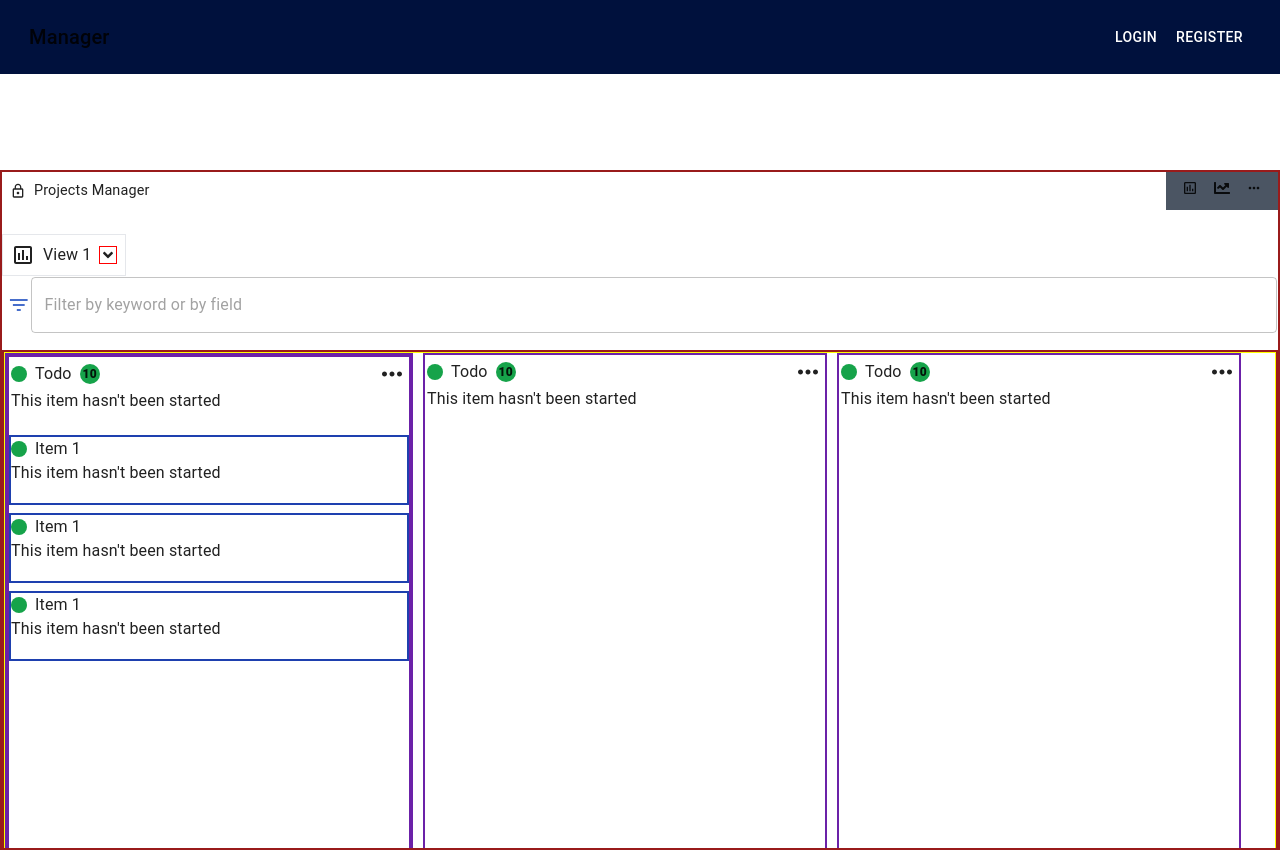
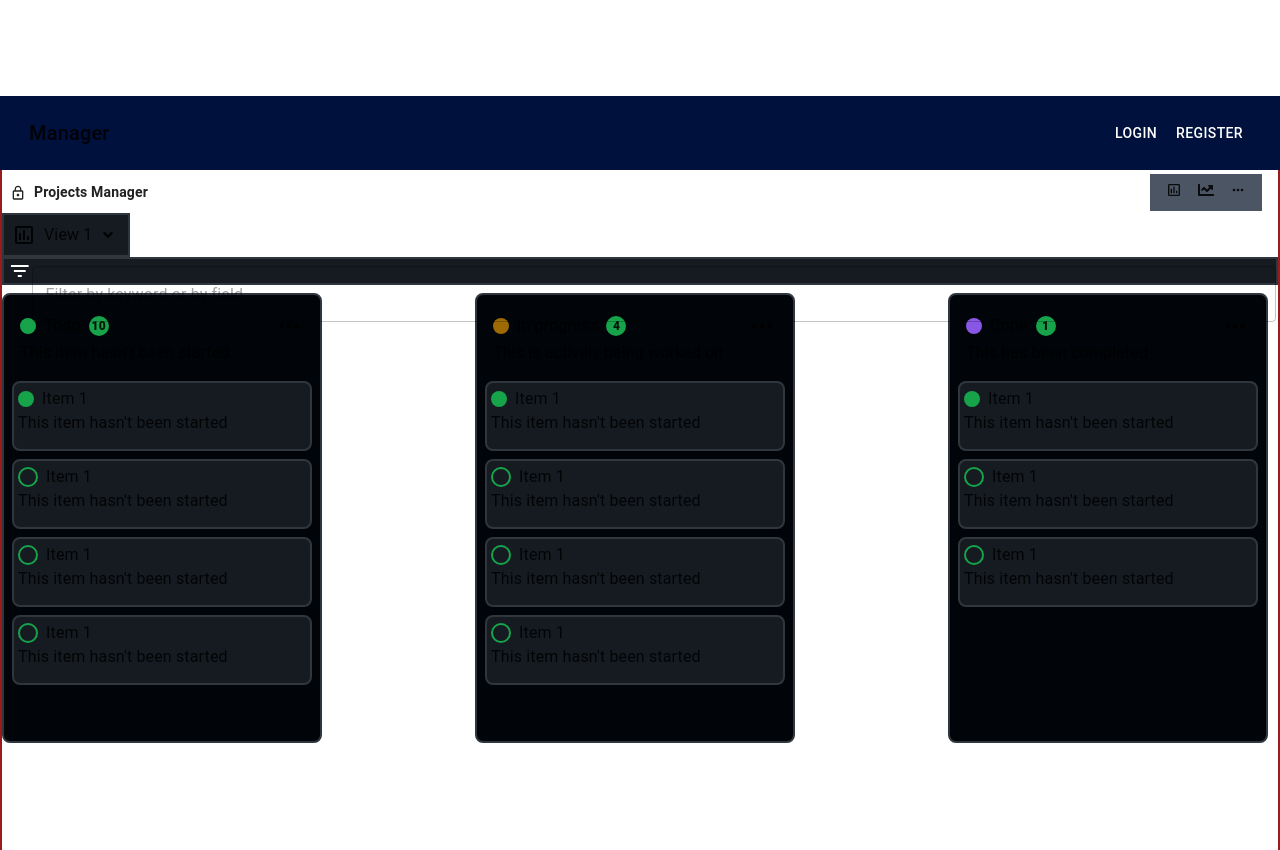
Before and after one commit to olatunde1998/project-manager, a Next.js app: page /Projects in a window 1280 px wide. Shown: the top 850 px of the page. Built offline with nearby package versions, Linux system fonts and the light colour scheme.

Commit message:
neccessary styling added

```diff
--- a/components/NavBar.tsx
+++ b/components/NavBar.tsx
@@ -26,14 +26,14 @@ function NavBar(props: Props) {
   const classes = useStyles();
 
   return (
-    <div className="bg-[#00113d] justify-center items-center">
+    <div className="fixed w-[100%] bg-[#00113d] justify-center items-center">
     <div
       // component="nav"
       className={classes.navBg}
       color="primary"
       style={{
         // border: "2px solid green",
-        maxWidth: "1440px",
+        maxWidth: "1300px",
         marginLeft: "auto",
         marginRight: "auto",
       }}
--- a/components/projectComponents/Filter.tsx
+++ b/components/projectComponents/Filter.tsx
@@ -3,6 +3,7 @@ import {
   MdLockOutline,
   MdMoreHoriz,
   MdOutline10K,
+  MdOutlineAdd,
   MdOutlineInsertChartOutlined,
 } from "react-icons/md";
 import View from "components/projectComponents/View";
@@ -16,7 +17,7 @@ const Filter = () => {
       <Grid container>
         <Grid
           item
-          className="p-2 ml-2 border-[1px] border-gray-200 flex items-center"
+          className="p-2 ml-2 border-2 border-[#30363d] bg-[#161b22] flex items-center"
         >
           <div className="mr-2">
             <MdOutlineInsertChartOutlined size={24} />
@@ -27,15 +28,16 @@ const Filter = () => {
           </div>
         </Grid>
         <Grid
-          sx={{ border: "1px solid white", paddingLeft: "4px" }}
+          sx={{ border: "2px solid #30363d", backgroundColor: "#161b22",color:"white", paddingLeft: "4px" }}
           item
           xs={12}
         >
           <div className="flex items-center">
-            <MdFilterList size={24} style={{ color: "rgb(71, 110, 203)" }} />
-            <div className="w-full h-full">
+            <MdFilterList size={24} style={{ color: "white" }} />
+            <div className="w-full h-[10px]">
               <TextField
-                className="w-full"
+                sx={{height:"2px"}}
+                className="w-full text-green-800"
                 type="text"
                 placeholder="Filter by keyword or by field"
               />
@@ -43,26 +45,24 @@ const Filter = () => {
           </div>
         </Grid>
       </Grid>
-      <div className="overflow-auto h-[500px] mt-4 mb-16 border-2 border-red-800">
+      <div className="overflow-x-auto h-[500px] mt-2 mb-16">
         <div
           style={{
-            border: "1px solid yellow",
+            // border: "1px solid yellow",
             display: "flex",
-            overflow:"auto"
-            // width: "100%",
-            // height: "500px",
-            // position:"relative"
+            overflow:"auto",
+            justifyContent:"space-between"
           }}
         >
-          <div className="max-h-[1000px] min-h-[500px]  border-4 border-purple-800 mr-[10px]">
-            <div className="w-[400px]  h-[70px] border-2 border-white">
+          <div className=" h-[450px] bg-[#010409] border-2 border-[#30363d] rounded-lg mr-[10px] p-2">
+            <div className="w-[300px]  h-[70px] p-2">
               <div className="flex items-center justify-between">
                 <div className="flex items-center">
                   <div className="w-2 mr-2 rounded-full bg-green-600 p-2"></div>
                   <Typography variant="body1" component="p">
                     Todo
                   </Typography>
-                  <div className="w-[20px] h-[20px] text-xs font-black ml-2 max-h-[32px] items-center flex text-center rounded-full bg-green-600 justify-center p-[2px]">
+                  <div className="w-[20px] h-[20px] text-xs bg-[#30363d] font-black ml-2 max-h-[32px] items-center flex text-center rounded-full bg-green-600 justify-center p-[2px]">
                     10
                   </div>
                 </div>
@@ -72,9 +72,9 @@ const Filter = () => {
                 {`This item hasn't been started`}
               </Typography>
             </div>
-            <ul>
+            <ul className="overflow-y-auto max-h-[320px]">
               <li>
-                <div className="w-[400px] h-[70px] mt-2 border-2 border-blue-800">
+                <div className="w-[300px] bg-[#161b22] h-[70px] mt-2 border-2 border-[#30363d] rounded-lg p-1">
                   <div className="flex items-center justify-between">
                     <div className="flex items-center">
                       <div className="w-2 mr-2 rounded-full bg-green-600 p-2"></div>
@@ -90,46 +90,95 @@ const Filter = () => {
               </li>
               <Item/>
               <Item/>
+              <Item/>
+              <Item/>
+              <Item/>
+              <Item/>
+              <Item/>
             </ul>
           </div>
 
-          <div className="border-2 border-purple-800 mr-[10px]">
-            <div className="w-[400px] h-[70px] border-2 border-white">
+          <div className="h-[450px] bg-[#010409] border-2 border-[#30363d] rounded-lg mr-[10px] p-2">
+            <div className="w-[300px]  h-[70px] p-2">
               <div className="flex items-center justify-between">
                 <div className="flex items-center">
-                  <div className="w-2 mr-2 rounded-full bg-green-600 p-2"></div>
+                  <div className="w-2 mr-2 rounded-full bg-[#9e6a03] p-2"></div>
                   <Typography variant="body1" component="p">
-                    Todo
+                    In progress
                   </Typography>
-                  <div className="w-[20px] h-[20px] text-xs font-black ml-2 max-h-[32px] items-center flex text-center rounded-full bg-green-600 justify-center p-[2px]">
-                    10
+                  <div className="w-[20px] h-[20px] text-xs bg-[#30363d] font-black ml-2 max-h-[32px] items-center flex text-center rounded-full bg-green-600 justify-center p-[2px]">
+                    4
                   </div>
                 </div>
                 <MdMoreHoriz size={30} />
               </div>
               <Typography variant="body1" component="p">
-                {`This item hasn't been started`}
+                This is actively being worked on
               </Typography>
             </div>
+            <ul className="overflow-y-auto max-h-[320px]">
+              <li>
+                <div className="w-[300px] bg-[#161b22] h-[70px] mt-2 border-2 border-[#30363d] rounded-lg p-1">
+                  <div className="flex items-center justify-between">
+                    <div className="flex items-center">
+                      <div className="w-2 mr-2 rounded-full bg-green-600 p-2"></div>
+                      <Typography variant="body1" component="p">
+                        Item 1
+                      </Typography>
+                    </div>
+                  </div>
+                  <Typography variant="body1" component="p">
+                    {`This item hasn't been started`}
+                  </Typography>
+                </div>
+              </li>
+              <Item/>
+              <Item/>
+              <Item/>
+              <Item/>
+
+
+            </ul>
           </div>
-          <div className="border-2 border-purple-800 mr-[10px]">
-            <div className="w-[400px] h-[70px] border-2 border-white">
+
+<div className="h-[450px] bg-[#010409] border-2 border-[#30363d] rounded-lg mr-[10px] p-2">
+            <div className="w-[300px]  h-[70px] p-2">
               <div className="flex items-center justify-between">
                 <div className="flex items-center">
-                  <div className="w-2 mr-2 rounded-full bg-green-600 p-2"></div>
+                  <div className="w-2 mr-2 rounded-full bg-[#8957e5] p-2"></div>
                   <Typography variant="body1" component="p">
-                    Todo
+                    Done
                   </Typography>
-                  <div className="w-[20px] h-[20px] text-xs font-black ml-2 max-h-[32px] items-center flex text-center rounded-full bg-green-600 justify-center p-[2px]">
-                    10
+                  <div className="w-[20px] h-[20px] text-xs bg-[#30363d] font-black ml-2 max-h-[32px] items-center flex text-center rounded-full bg-green-600 justify-center p-[2px]">
+                    1
                   </div>
                 </div>
                 <MdMoreHoriz size={30} />
               </div>
               <Typography variant="body1" component="p">
-                {`This item hasn't been started`}
+                This has been completed
               </Typography>
             </div>
+            <ul className="overflow-y-auto max-h-[320px]">
+              <li>
+                <div className="w-[300px] bg-[#161b22] h-[70px] mt-2 border-2 border-[#30363d] rounded-lg p-1">
+                  <div className="flex items-center justify-between">
+                    <div className="flex items-center">
+                      <div className="w-2 mr-2 rounded-full bg-green-600 p-2"></div>
+                      <Typography variant="body1" component="p">
+                        Item 1
+                      </Typography>
+                    </div>
+                  </div>
+                  <Typography variant="body1" component="p">
+                    {`This item hasn't been started`}
+                  </Typography>
+                </div>
+              </li>
+              <Item/>
+              <Item/>
+
+            </ul>
           </div>
         </div>
       </div>
--- a/components/projectComponents/Item.tsx
+++ b/components/projectComponents/Item.tsx
@@ -5,10 +5,10 @@ const Item = () => {
   return (
     <div>
       <li>
-        <div className="w-[400px] h-[70px] mt-2 border-2 border-blue-800">
+        <div className="w-[300px] h-[70px] bg-[#161b22]  mt-2 border-2 border-[#30363d] rounded-lg p-1">
           <div className="flex items-center justify-between">
             <div className="flex items-center">
-              <div className="w-2 mr-2 rounded-full bg-green-600 p-2"></div>
+              <div className="w-2 mr-2 rounded-full border-2 border-green-600  p-2"></div>
               <Typography variant="body1" component="p">
                 Item 1
               </Typography>
--- a/components/projectComponents/ProjectHeading.tsx
+++ b/components/projectComponents/ProjectHeading.tsx
@@ -9,15 +9,15 @@ import { FaChartLine } from "react-icons/fa";
 
 const ProjectHeading = () => {
   return (
-    <Grid sx={{marginBottom:"24px"}} container spacing={2}>
+    <Grid sx={{marginBottom:"2px", marginTop:"60px"}} container spacing={2}>
       <Grid item xs={6}>
         <div className="p-2 flex items-center">
           <MdLockOutline />
-          <p className="ml-2 text-[0.9em]">Projects Manager</p>
+          <p className="ml-2 text-[14px] font-bold">Projects Manager</p>
         </div>
       </Grid>
       <Grid item xs={6} sx={{ display: "flex", justifyContent: "end" }}>
-        <div className="p-2 bg-gray-600 flex justify-end">
+        <div className="p-2 bg-gray-600 flex justify-end mr-4">
           <div className="mx-2">
             <MdOutlineInsertChartOutlined />
           </div>
--- a/components/projectComponents/View.tsx
+++ b/components/projectComponents/View.tsx
@@ -24,26 +24,26 @@ function SimpleDialog(props: SimpleDialogProps) {
   return (
     <Dialog
       sx={{
-        marginTop:"24px",
+        // marginTop:"24px",
         marginLeft: "50px",
         padding: "0px",
         maxWidth: "320px",
-        maxHeight: "450px",
+        maxHeight: "410px",
       }}
       onClose={handleClose}
       open={open}
     >
       <DialogTitle>Layout</DialogTitle>
-      <Grid sx={{alignItems:"center",border:"2px solid red"}} container spacing={2}>
+      <Grid sx={{alignItems:"center"}} container spacing={2}>
         <Grid sx={{marginLeft:"10px",marginRight:"5px"}} item xs={3}>
           {/* <FaBorderNone size={80} /> */}
-          <FaColumns size={70} />
+          <FaColumns size={40} />
         </Grid>
         <Grid item xs={3}>
-          <MdOutlineInsertChartOutlined size={80} />
+          <MdOutlineInsertChartOutlined size={50} />
         </Grid>
         <Grid sx={{marginLeft:"10px"}}  item xs={3}>
-          <FaBorderAll size={70} />
+          <FaBorderAll size={40} />
         </Grid>
       </Grid>
     </Dialog>
@@ -66,7 +66,7 @@ export default function View() {
   return (
     <div className="">
       <div
-        style={{ Width:"10px", border: "1px solid red" }}
+        style={{ width:"20px" }}
         // variant="outlined"
         onClick={handleClickOpen}
       >
```
